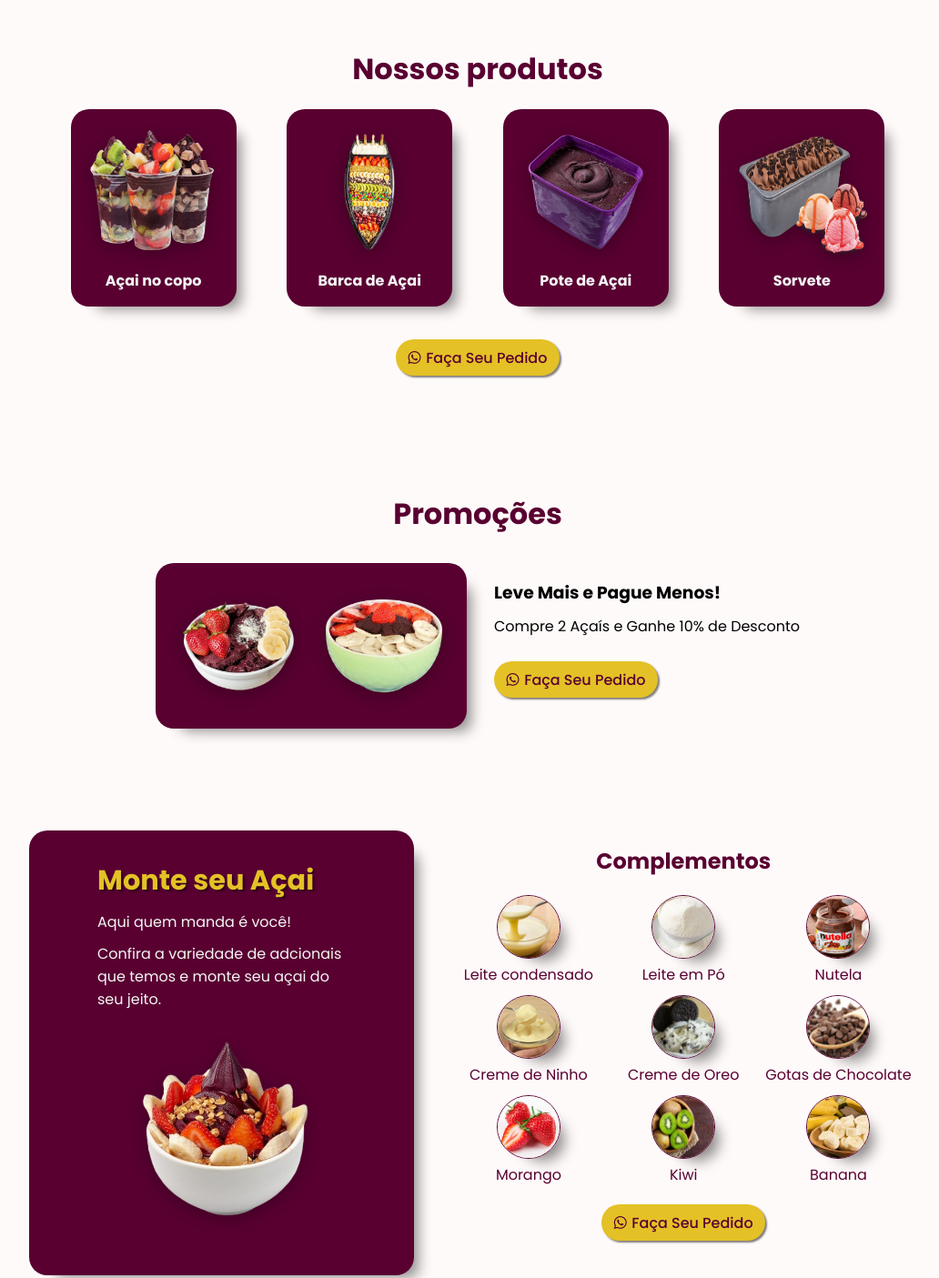
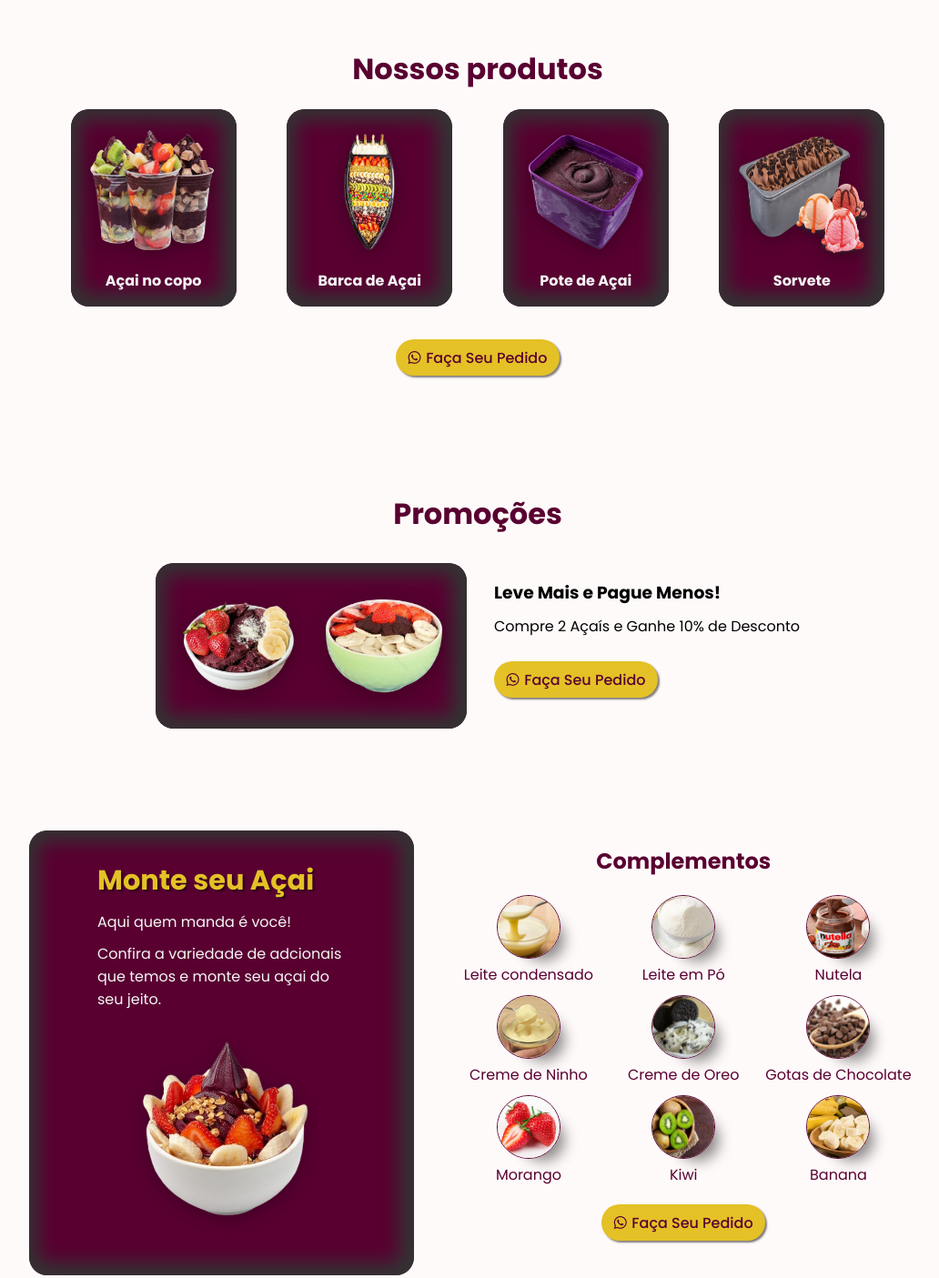
Before and after one commit to Evandro-bz-Junior/King-acai, a plain HTML site: page index.html in a window 1280 px wide. Shown: the part 820-2225 px from the top of the page at 91% size, without its empty margins (115-1147 px from the left). Drawn offline with Linux system fonts and the light colour scheme.

Commit message:
box shadow inset in itens box

```diff
--- a/assets/styles/style.css
+++ b/assets/styles/style.css
@@ -198,6 +198,7 @@ header {
     gap: 10px;
     box-shadow:
         16px 14px 15px -12px rgba(0, 0, 0, 0.47);
+    box-shadow: inset -3px -1px 20px 13px #333;
     transition: all ease 0.3s;
 }
 
@@ -255,6 +256,7 @@ header {
     gap: 10px;
     box-shadow:
         16px 14px 15px -12px rgba(0, 0, 0, 0.47);
+        box-shadow: inset -3px -1px 20px 13px #333;
     transition: all ease 0.3s;
 }
 
@@ -292,6 +294,7 @@ header {
     border-radius: 20px;
     box-shadow:
         16px 14px 15px -12px rgba(0, 0, 0, 0.47);
+        box-shadow: inset -3px -1px 20px 13px #333;
     color: var(--text-color-primary);
 }
 
@@ -396,6 +399,7 @@ header {
     border-radius: 20px;
     box-shadow:
         16px 14px 15px -12px rgba(0, 0, 0, 0.47);
+        box-shadow: inset -3px -1px 20px 13px #333;
     height: 80%;
 
 }
@@ -425,6 +429,7 @@ header {
     border-radius: 20px;
     box-shadow:
         16px 14px 15px -12px rgba(0, 0, 0, 0.47);
+        box-shadow: inset -3px -1px 20px 13px #333;
 }
 
 .contact-img img {
@@ -577,7 +582,8 @@ footer a {
 
     .home-title {
         font-size: 4rem;
-        margin-top: 1.5rem;}
+        margin-top: 1.5rem;
+    }
 
     .home-img {
         width: 550px;
@@ -798,6 +804,7 @@ footer a {
         width: 85px;
         margin-left: -10px;
     }
+
     .page-content {
         width: 29%;
     }
@@ -851,7 +858,7 @@ footer a {
         top: 80px;
         right: -100%;
         width: 100%;
-          backdrop-filter: blur(48px);
+        backdrop-filter: blur(48px);
         background-color: var(--primary-color);
         z-index: 10;
         opacity: 0;
```
